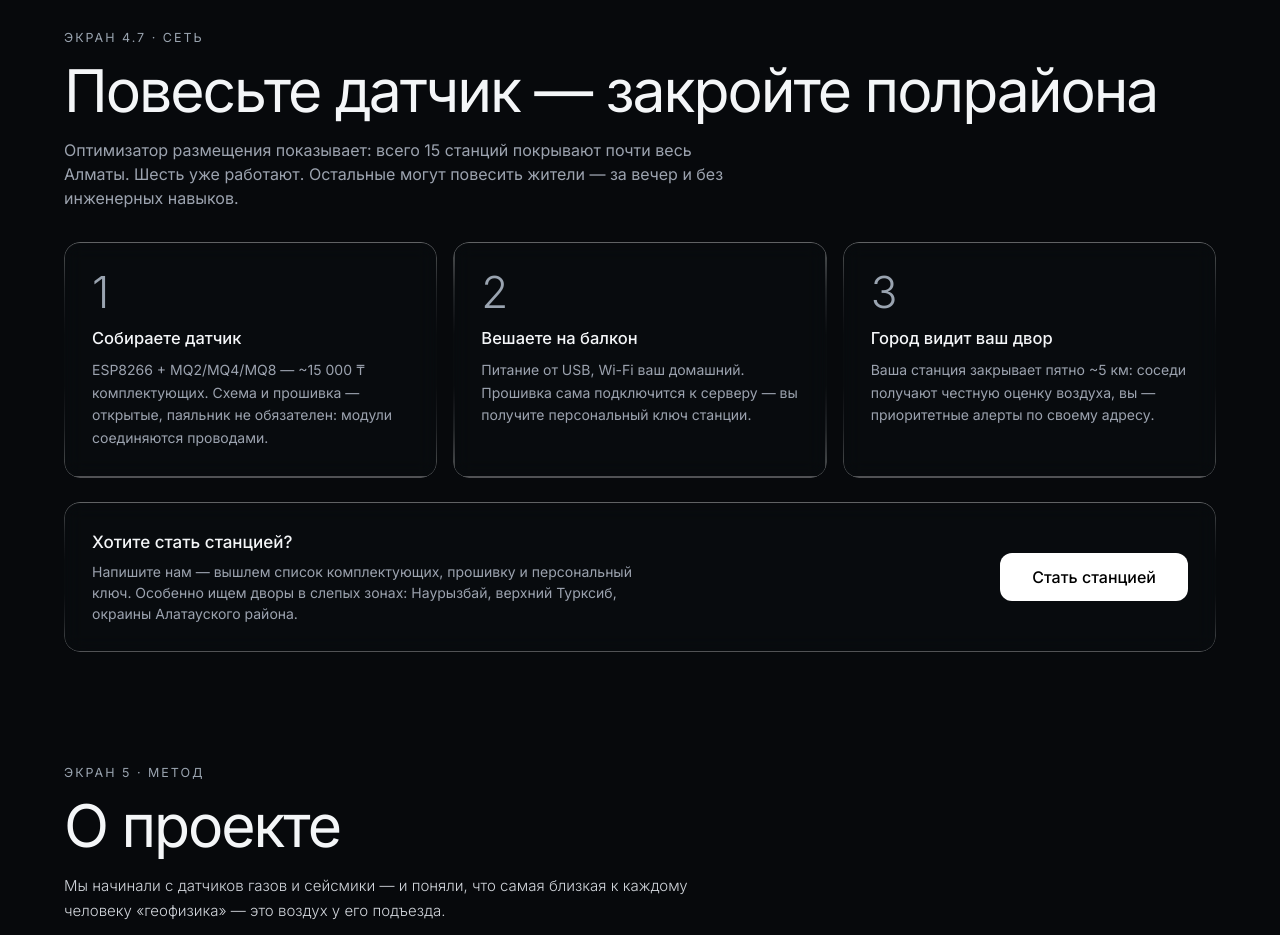
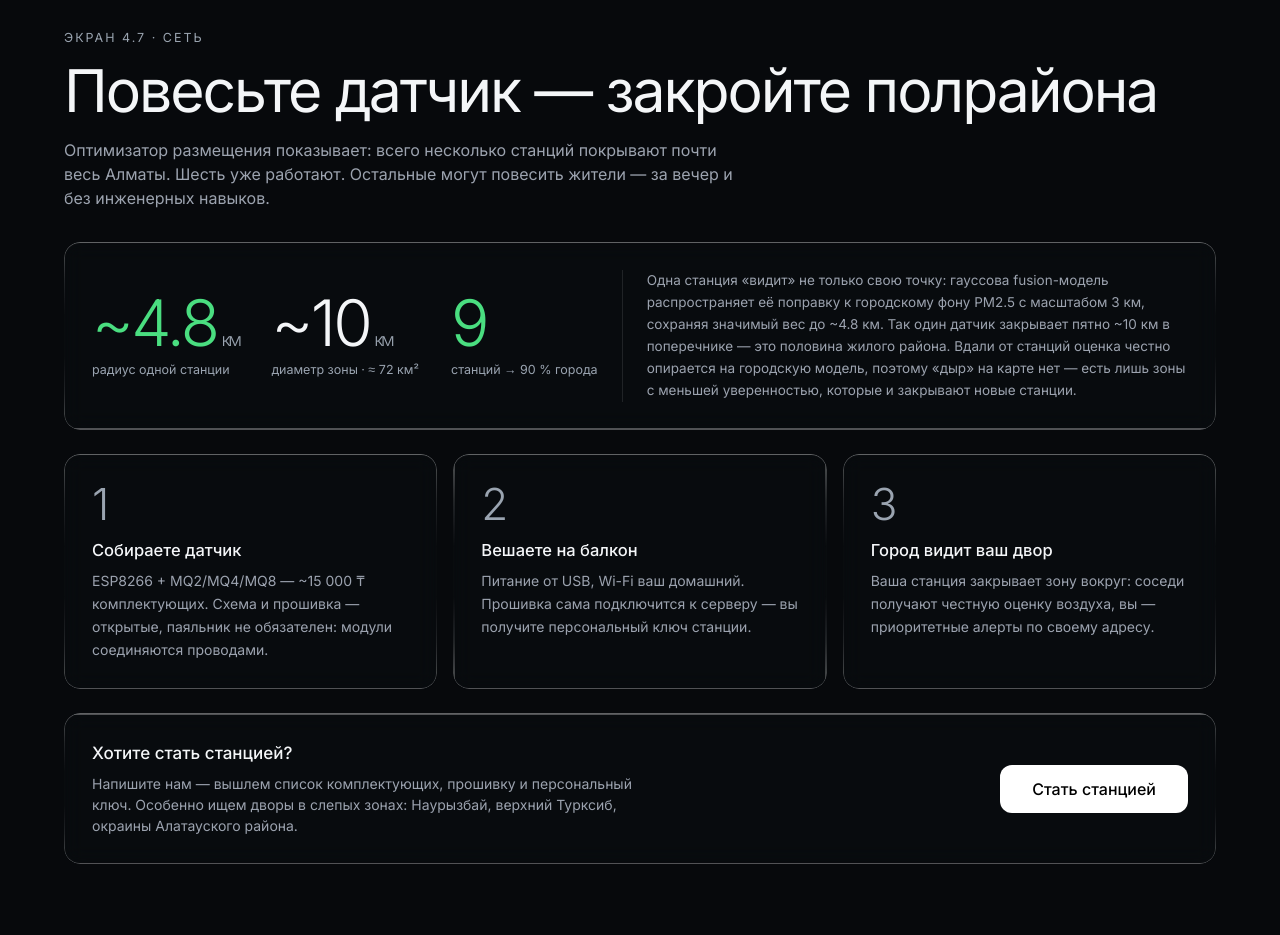
Before and after one commit to kaibovamin4-sys/-hilli-express, a React (Vite) app: page / in a window 1280 px wide. Shown: the part 4920-5855 px from the top of the page. Built offline with nearby package versions, Linux system fonts and the light colour scheme; no server answers; the HTML template or start-up script is replaced by a standard one.

Commit message:
JoinSection: show per-station coverage radius (live from placement API)
Add a coverage stats block: station radius (~4.8 km), zone diameter/area,
and total stations for 90% city coverage. Values fetched from
/api/optimize-placement with model-constant fallback.

```diff
--- a/src/components/JoinSection.tsx
+++ b/src/components/JoinSection.tsx
@@ -1,4 +1,6 @@
+import { useEffect, useState } from 'react';
 import Section from './Section';
+import { api, type PlacementResult } from '../lib/api';
 
 // «Стань станцией» — ответ на главный вопрос масштабирования: город нельзя
 // покрыть дорогими официальными постами, но можно — недорогими датчиками
@@ -7,17 +9,72 @@ import Section from './Section';
 const STEPS = [
   { n: '1', title: 'Собираете датчик', body: 'ESP8266 + MQ2/MQ4/MQ8 — ~15 000 ₸ комплектующих. Схема и прошивка — открытые, паяльник не обязателен: модули соединяются проводами.' },
   { n: '2', title: 'Вешаете на балкон', body: 'Питание от USB, Wi-Fi ваш домашний. Прошивка сама подключится к серверу — вы получите персональный ключ станции.' },
-  { n: '3', title: 'Город видит ваш двор', body: 'Ваша станция закрывает пятно ~5 км: соседи получают честную оценку воздуха, вы — приоритетные алерты по своему адресу.' },
+  { n: '3', title: 'Город видит ваш двор', body: 'Ваша станция закрывает зону вокруг: соседи получают честную оценку воздуха, вы — приоритетные алерты по своему адресу.' },
 ];
 
+// Fallback-значения = константы модели (LENGTH_SCALE_KM=3 → radius ≈ 4.8 км),
+// на случай если бэкенд недоступен. total90 — суммарно станций на 90 % города
+// (уже работающие + оптимально добавленные).
+const FALLBACK = { radius: 4.8, total90: 9 };
+
 export default function JoinSection() {
+  const [coverage, setCoverage] = useState(FALLBACK);
+
+  useEffect(() => {
+    void api.optimizePlacement(20)
+      .then((r: PlacementResult) => {
+        const total90 = r.stations_for_90pct != null
+          ? r.existing_considered + r.stations_for_90pct
+          : FALLBACK.total90;
+        setCoverage({ radius: Math.round(r.effective_radius_km * 10) / 10, total90 });
+      })
+      .catch(() => { /* keep fallback */ });
+  }, []);
+
+  // Диаметр и площадь одной станции для наглядности.
+  const diameter = Math.round(coverage.radius * 2);
+  const area = Math.round(Math.PI * coverage.radius * coverage.radius);
+
   return (
     <Section
       id="join"
       eyebrow="Экран 4.7 · Сеть"
       title="Повесьте датчик — закройте полрайона"
-      sub="Оптимизатор размещения показывает: всего 15 станций покрывают почти весь Алматы. Шесть уже работают. Остальные могут повесить жители — за вечер и без инженерных навыков."
+      sub="Оптимизатор размещения показывает: всего несколько станций покрывают почти весь Алматы. Шесть уже работают. Остальные могут повесить жители — за вечер и без инженерных навыков."
     >
+      {/* блок покрытия: сколько километров закрывает одна станция */}
+      <div className="liquid-glass rounded-2xl p-7 mb-6">
+        <div className="grid gap-6 md:grid-cols-[auto_1fr] md:items-center">
+          <div className="flex flex-wrap gap-x-8 gap-y-4">
+            <div>
+              <div className="font-light leading-none" style={{ fontSize: 'clamp(40px, 5vw, 64px)', letterSpacing: '-0.04em', color: 'var(--good)' }}>
+                ~{coverage.radius}<span className="text-[18px] text-[color:var(--muted)] ml-1">км</span>
+              </div>
+              <div className="text-[12.5px] text-[color:var(--muted)] mt-1.5">радиус одной станции</div>
+            </div>
+            <div>
+              <div className="font-light leading-none" style={{ fontSize: 'clamp(40px, 5vw, 64px)', letterSpacing: '-0.04em' }}>
+                ~{diameter}<span className="text-[18px] text-[color:var(--muted)] ml-1">км</span>
+              </div>
+              <div className="text-[12.5px] text-[color:var(--muted)] mt-1.5">диаметр зоны · ≈ {area} км²</div>
+            </div>
+            <div>
+              <div className="font-light leading-none" style={{ fontSize: 'clamp(40px, 5vw, 64px)', letterSpacing: '-0.04em', color: 'var(--status-c, var(--mid))' }}>
+                {coverage.total90}
+              </div>
+              <div className="text-[12.5px] text-[color:var(--muted)] mt-1.5">станций → 90 % города</div>
+            </div>
+          </div>
+          <p className="text-[13.5px] text-gray-400 leading-relaxed md:border-l md:border-white/10 md:pl-6">
+            Одна станция «видит» не только свою точку: гауссова fusion-модель распространяет её
+            поправку к городскому фону PM2.5 с масштабом 3 км, сохраняя значимый вес до ~{coverage.radius} км.
+            Так один датчик закрывает пятно ~{diameter} км в поперечнике — это половина жилого района.
+            Вдали от станций оценка честно опирается на городскую модель, поэтому «дыр» на карте нет —
+            есть лишь зоны с меньшей уверенностью, которые и закрывают новые станции.
+          </p>
+        </div>
+      </div>
+
       <div className="grid gap-4 md:grid-cols-3 mb-6">
         {STEPS.map((s) => (
           <div key={s.n} className="liquid-glass rounded-2xl p-7">
--- a/src/lib/api.ts
+++ b/src/lib/api.ts
@@ -130,6 +130,21 @@ export interface AddressCheck {
   recommendations: Recommendation[];
 }
 
+export interface Placement {
+  order: number;
+  lat: number;
+  lng: number;
+  cumulative_coverage: number;
+}
+
+export interface PlacementResult {
+  effective_radius_km: number;
+  placements: Placement[];
+  coverage_curve: Array<{ stations: number; coverage: number }>;
+  stations_for_90pct: number | null;
+  existing_considered: number;
+}
+
 export interface AnomalyEvent {
   id?: number;
   device_id: string;
@@ -160,6 +175,8 @@ export const api = {
     get<FullStatus>(`/api/status?lat=${p.lat}&lng=${p.lng}&profile=${profile}`),
   anomalies: (sinceHours = 24) =>
     get<{ anomalies: AnomalyEvent[] }>(`/api/anomalies?since=${hoursAgo(sinceHours)}`).then((r) => r.anomalies),
+  optimizePlacement: (stations = 20) =>
+    get<PlacementResult>(`/api/optimize-placement?stations=${stations}&include_existing=true`),
   walkSpots: (p: Point, limit = 6) =>
     get<{ spots: WalkSpot[] }>(`/api/walk-spots?lat=${p.lat}&lng=${p.lng}&limit=${limit}`).then((r) => r.spots),
   checkAddress: (q: string, profile: Profile = 'default') =>
```
